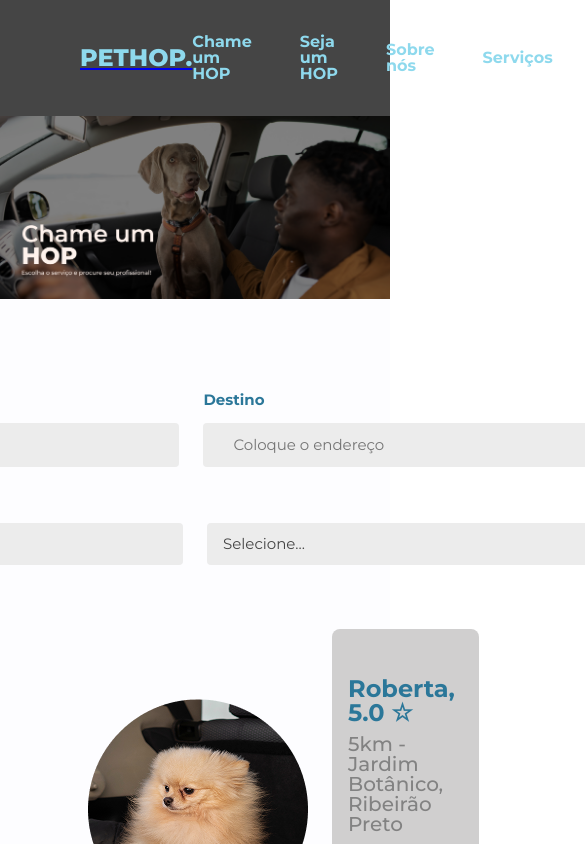
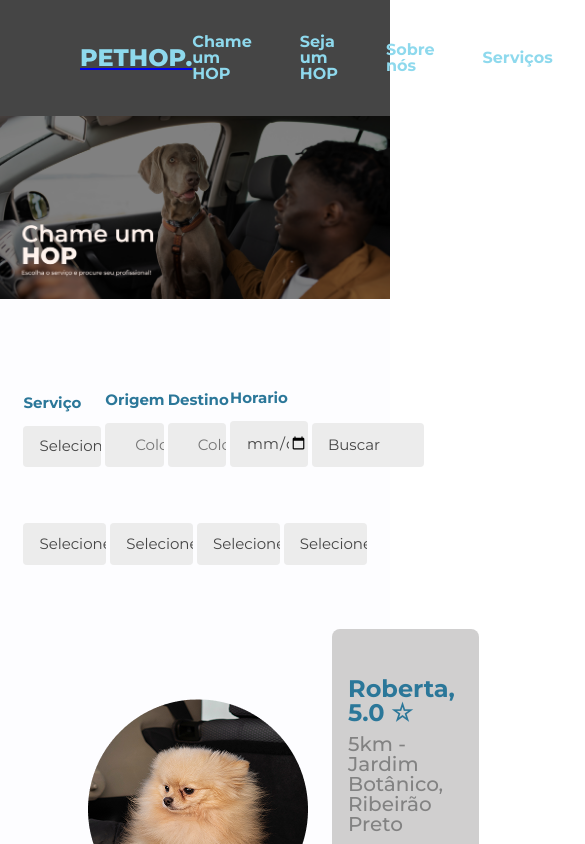
Before and after one commit to LuiFoo/React-PetHop, a React (Vite) app: page /chame-um-hop in a window 390 px wide. Shown: the top 844 px of the page, 585 px wide, since content can reach past the window. Built offline with nearby package versions, Linux system fonts and the light colour scheme.

Commit message:
Erros Responsivos

```diff
--- a/src/componentes/ChameHop/Section/ListaBusca/index.tsx
+++ b/src/componentes/ChameHop/Section/ListaBusca/index.tsx
@@ -1,9 +1,11 @@
 import styled from "styled-components";
 
 const ListaStyled = styled.ul`
-    display: flex;
+    display: grid;
+    grid-auto-flow: column;
+    grid-template-columns: 20vw 15vw 15vw 20vw 14vw;
     justify-content: center;
-    gap: 1.5rem;
+    gap: 1vw;
     margin: 5.5rem 0 3.5rem 0;
 `
 
@@ -19,7 +21,7 @@ const SelectInput = styled.select`
     outline: none; /* Remove o foco azul padrão */
     background-color: #ececec;
     color: #454545;
-    padding: 0.8rem 20rem 0.8rem 1rem;
+    padding: 0.8rem 0 0.8rem 1rem;
     border: none;
     border-radius: 4px;
     font-family: "Montserrat", serif;
@@ -29,7 +31,7 @@ const SelectInput = styled.select`
 const TextInput = styled.input`
     color: #454545;
     background-color: #ececec;
-    padding: 0.8rem 12rem 0.8rem 1rem;
+    padding: 0.8rem 0rem 0.8rem 1rem;
     border: none;
     border-radius: 4px;
     font-family: "Montserrat", serif;
@@ -43,7 +45,7 @@ const TextInput = styled.input`
 const DataInput = styled.input`
     color: #454545;
     background-color: #ececec;
-    padding: 0.8rem 5rem 0.8rem 1rem;
+    padding: 0.8rem 0 0.8rem 1rem;
     border: none;
     border-radius: 4px;
     font-family: "Montserrat", serif;
--- a/src/componentes/ChameHop/Section/ListaBuscaSec/index.tsx
+++ b/src/componentes/ChameHop/Section/ListaBuscaSec/index.tsx
@@ -3,8 +3,8 @@ import ItensNaLista from "./items";
 
 const ListaStyled = styled.ul`
     display: flex;
-    justify-content: center;
-    gap: 1.5rem;
+    gap: 1vw; /* Espaçamento entre os itens */
+    justify-content: center; /* Centraliza o grid */
 `
 
 function ListaDetalhesSec() {
--- a/src/componentes/ChameHop/Section/ListaBuscaSec/items/index.tsx
+++ b/src/componentes/ChameHop/Section/ListaBuscaSec/items/index.tsx
@@ -4,24 +4,31 @@ const SelectInput = styled.select`
     appearance: none; /* Remove a aparência padrão do select */
     outline: none; /* Remove o foco azul padrão */
     background-color: #ececec;
-    color: #454545;
-    padding: 0.8rem 21em 0.8rem 1rem;
     border: none;
     border-radius: 4px;
     font-family: "Montserrat", serif;
     font-weight: 400;
     font-size: 15px;
+    background-color: #ececec;
+    color: #454545;
+    padding: 0.8rem 0 0.8rem 1rem;
+    width: 100%;
+
+`
+
+const ListaSecStyled = styled.li`
+    width: 21.25vw;
 `
 
 function ItensNaLista() {
     return(
-        <li>
+        <ListaSecStyled>
             <SelectInput id="opcoes" name="servico">
                 <option value="1">Selecione...</option>
                 <option value="2">Opção 2</option>
                 <option value="3">Opção 3</option>
             </SelectInput>
-        </li>
+        </ListaSecStyled>
     )
 }
 
```
Lines whose indentation alone changed are shown as unchanged.
